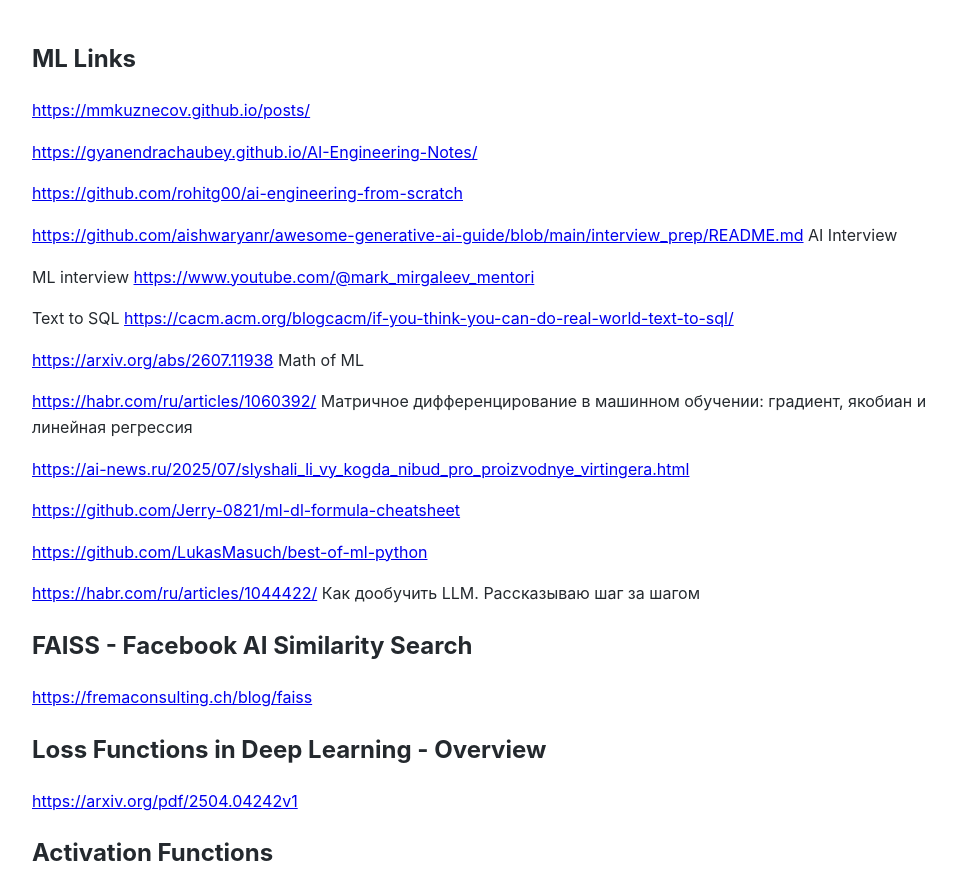
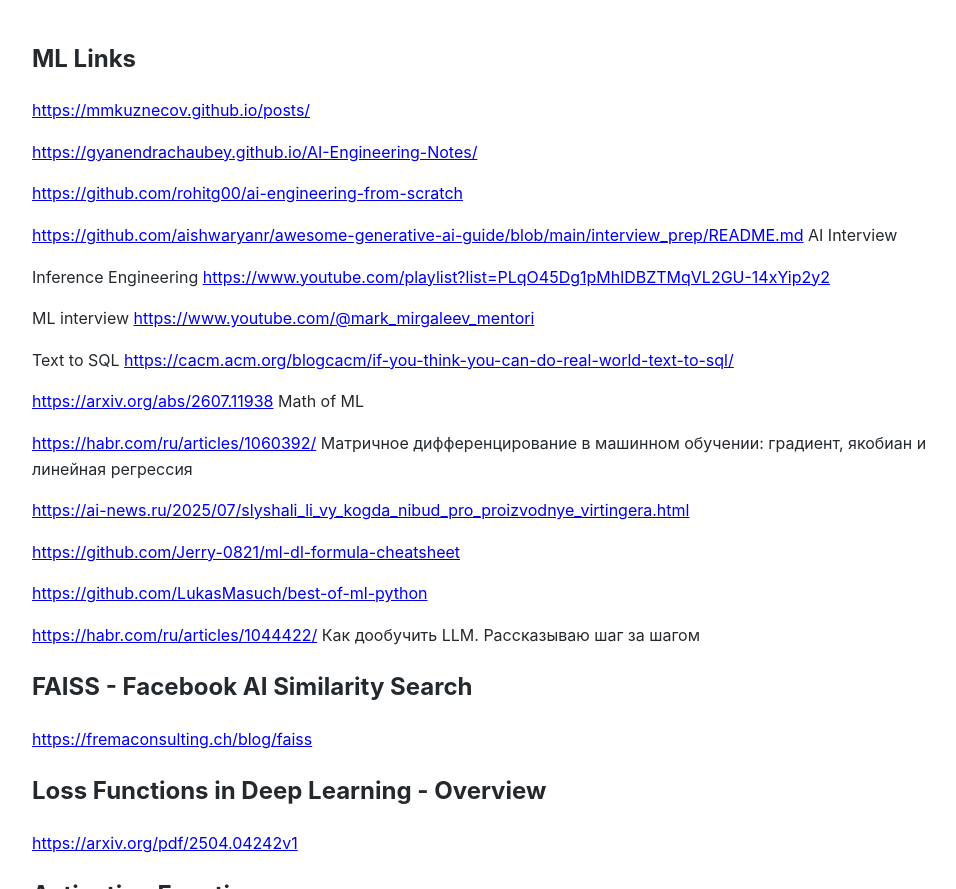
Before and after one commit to Michael-Lubinsky/michael-lubinsky.github.com, a Jekyll site: the page built from ml/mamba.md, in a window 1280 px wide and 900 px high, cut to the strip 0-889 px from the top of the window. Shown: the whole strip, without its empty margins (158-1114 px from the left). Built offline with Jekyll 4.4.1, drawn with Linux system fonts in a browser that asks for light colours; our own code applies the rules of GitHub Pages for plain Markdown files.

Commit message:
Update mamba.md

```diff
--- a/ml/mamba.md
+++ b/ml/mamba.md
@@ -7,6 +7,9 @@
 <https://github.com/rohitg00/ai-engineering-from-scratch>
 
 <https://github.com/aishwaryanr/awesome-generative-ai-guide/blob/main/interview_prep/README.md> AI Interview
+
+Inference Engineering
+<https://www.youtube.com/playlist?list=PLqO45Dg1pMhlDBZTMqVL2GU-14xYip2y2>
 
 ML interview
 <https://www.youtube.com/@mark_mirgaleev_mentori>
```
